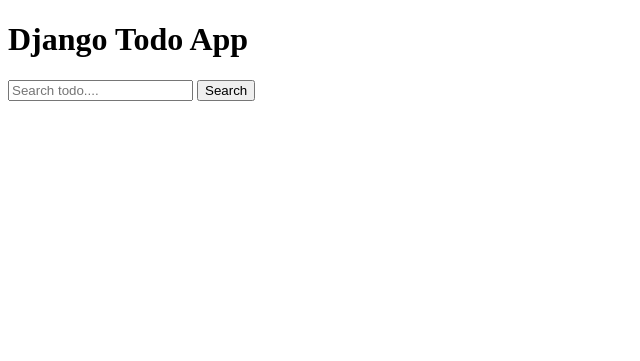
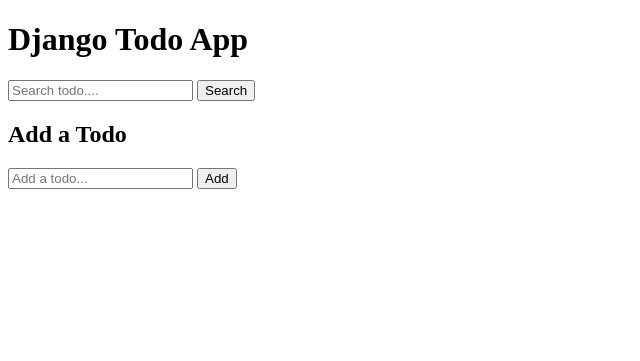
Before and after one commit to kumailalidev/django-projects, a Django app: page / in a window 1280 px wide. Shown: the top 361 px of the page, without its empty margins (0-640 px from the left). Run offline with Django 4.2, Linux system fonts and the light colour scheme.

Commit message:
P02-Created a partial _add_todo.html for adding a todo

```diff
--- a/02-Todo-App/todos/templates/todos/index.html
+++ b/02-Todo-App/todos/templates/todos/index.html
@@ -1 +1,6 @@
 {% extends "todos/base.html" %}
+
+{% block content %}
+    <!-- Add a todo -->
+    {% include "./partials/_add_todo.html" %}
+{% endblock content %}
--- /dev/null
+++ b/02-Todo-App/todos/templates/todos/partials/_add_todo.html
@@ -0,0 +1,11 @@
+<section>
+    <div>
+        <div>
+            <h2>Add a Todo</h2>
+            <form action="" method="">
+                <input type="text" placeholder="Add a todo...">
+                <button type="submit">Add</button>
+            </form>
+        </div>
+    </div>
+</section>
```
